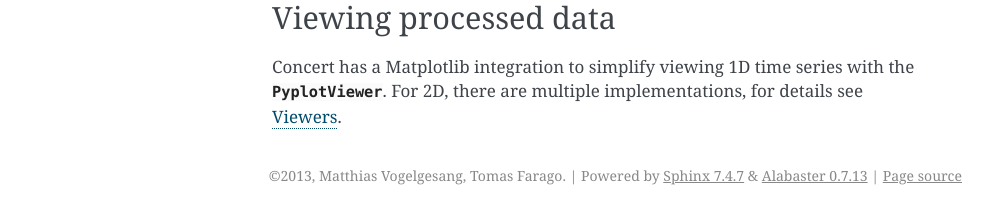
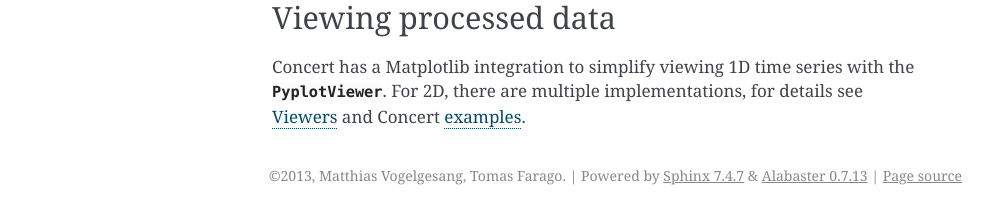
Before and after one commit to ufo-kit/concert, a Sphinx documentation site: the page built from docs/user/topics/processing.rst, in a window 1280 px wide. Shown: the part 2140-2352 px from the top of the page, without its empty margins (148-1141 px from the left). Built offline with Sphinx 7.4.7, drawn with Linux system fonts in a browser that asks for light colours.

Commit message:
docs: viewers reference examples

```diff
--- a/docs/user/topics/processing.rst
+++ b/docs/user/topics/processing.rst
@@ -107,4 +107,6 @@ Viewing processed data
 
 Concert has a Matplotlib integration to simplify viewing 1D time series with the
 :class:`.PyplotViewer`. For 2D, there are multiple implementations, for details
-see :ref:`viewers`.
+see :ref:`viewers` and Concert examples_.
+
+.. _examples: https://github.com/ufo-kit/concert-examples/blob/master/pyplotimageviewer-example.py
```
